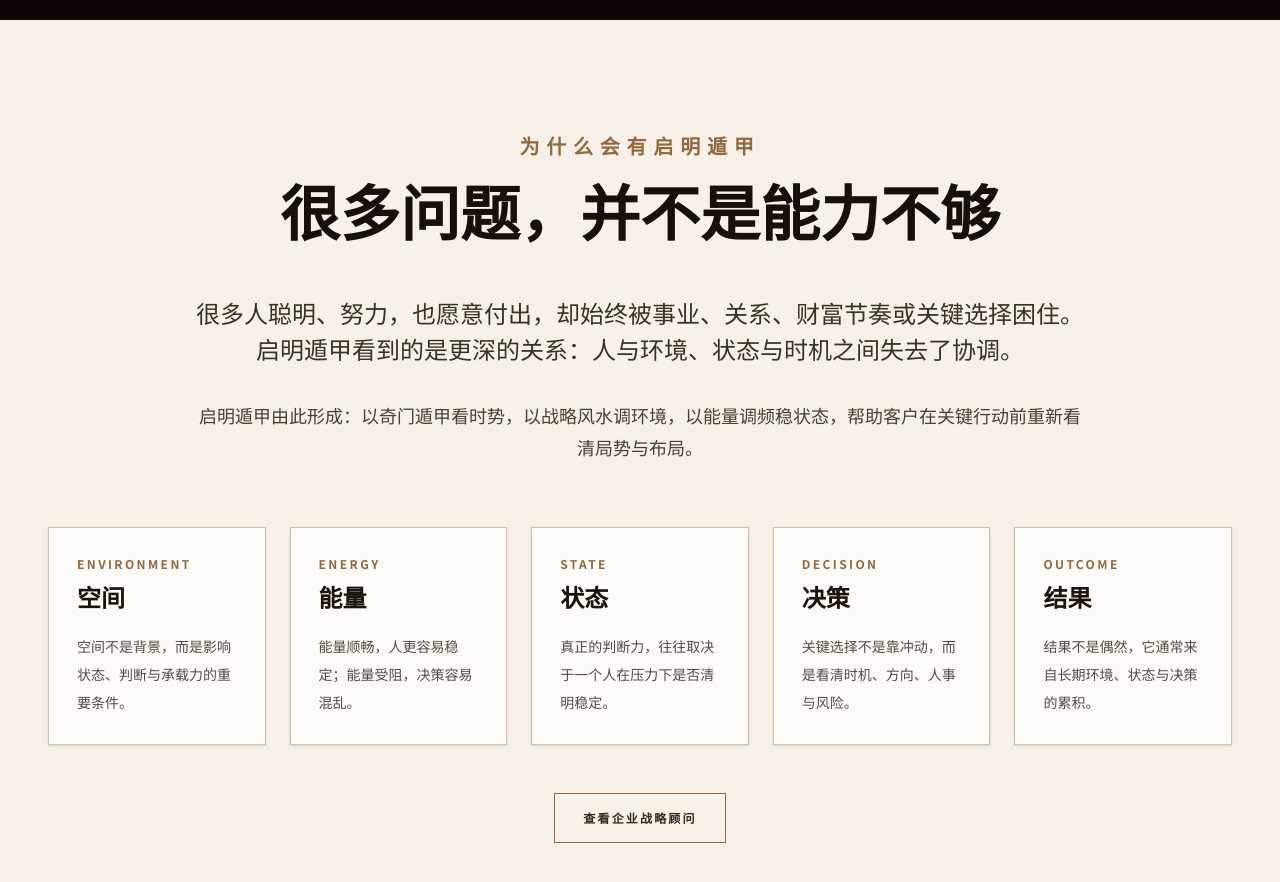
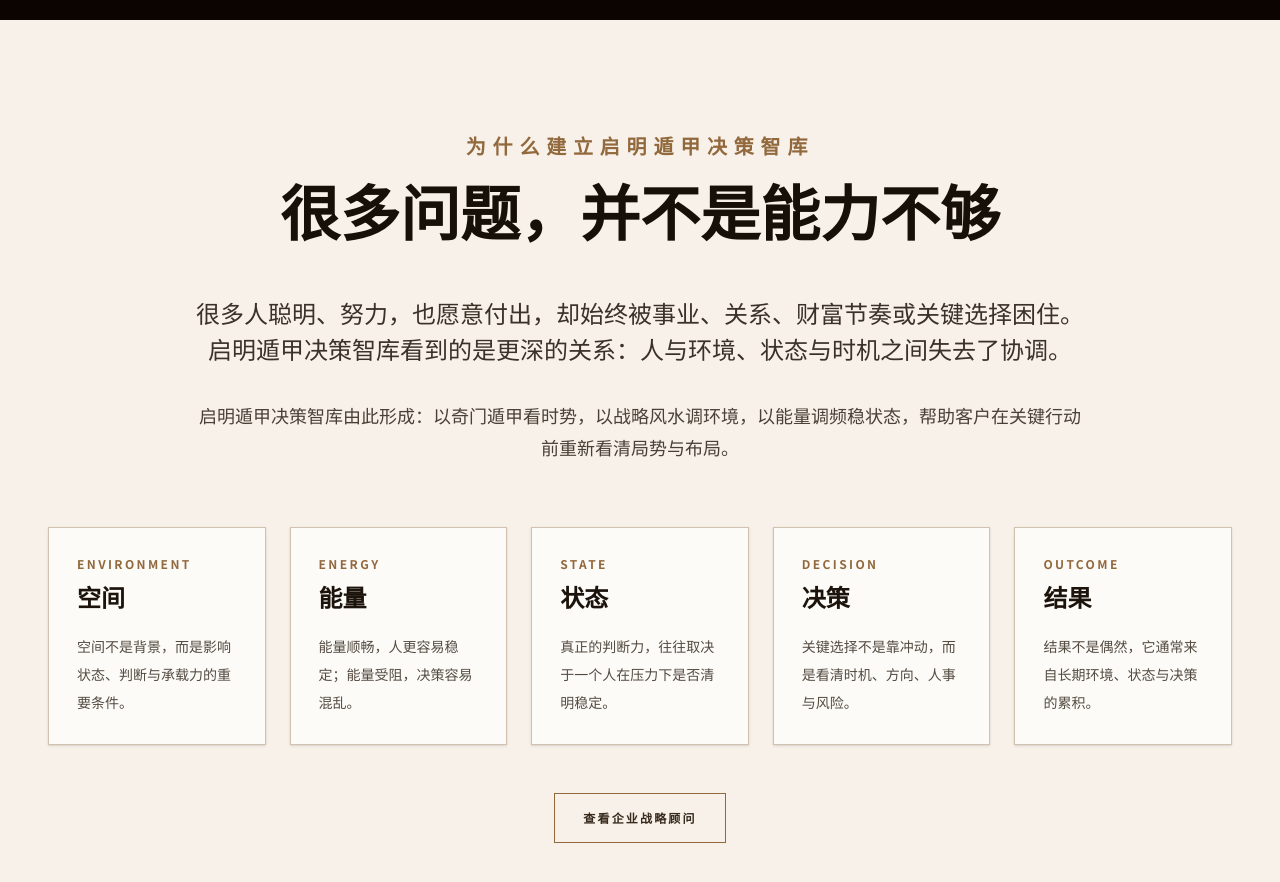
Before and after one commit to BODHIWONG/qmfeng-website, a Next.js app: page / in a window 1280 px wide. Shown: the part 3400-4282 px from the top of the page. Built offline with nearby package versions, Linux system fonts and the light colour scheme.

Commit message:
Use formal institution name in brand worldview section

```diff
--- a/components/brand-worldview-section.tsx
+++ b/components/brand-worldview-section.tsx
@@ -44,20 +44,20 @@ export default function BrandWorldviewSection() {
       <div className="container">
         <div className="mx-auto max-w-5xl text-center">
           <p className="mb-5 text-lg font-bold uppercase tracking-[0.34em] text-[oklch(0.55_0.08_65)] md:text-xl">
-            {t("为什么会有启明遁甲", "Why Qimen Strategy Exists")}
+            {t("为什么建立启明遁甲决策智库", "Why Qimen Strategy Exists")}
           </p>
           <h2 className="text-4xl font-semibold leading-tight text-[oklch(0.18_0.02_70)] md:text-6xl">
             {t("很多问题，并不是能力不够", "The Problem Is Not Always Lack of Ability")}
           </h2>
           <p className="mx-auto mt-10 max-w-4xl text-lg leading-9 text-[oklch(0.32_0.02_70)] md:text-2xl">
             {t(
-              "很多人聪明、努力，也愿意付出，却始终被事业、关系、财富节奏或关键选择困住。启明遁甲看到的是更深的关系：人与环境、状态与时机之间失去了协调。",
+              "很多人聪明、努力，也愿意付出，却始终被事业、关系、财富节奏或关键选择困住。启明遁甲决策智库看到的是更深的关系：人与环境、状态与时机之间失去了协调。",
               "Many capable people work hard and make sincere effort, yet remain blocked in business, relationships, wealth rhythm or major choices. Qimen Strategy sees a deeper relationship: misalignment between people, environment, state and timing."
             )}
           </p>
           <p className="mx-auto mt-8 max-w-4xl text-base leading-8 text-[oklch(0.38_0.02_70)] md:text-lg">
             {t(
-              "启明遁甲由此形成：以奇门遁甲看时势，以战略风水调环境，以能量调频稳状态，帮助客户在关键行动前重新看清局势与布局。",
+              "启明遁甲决策智库由此形成：以奇门遁甲看时势，以战略风水调环境，以能量调频稳状态，帮助客户在关键行动前重新看清局势与布局。",
               "From this understanding, Qimen Strategy was formed: using Qi Men Dun Jia to read timing, strategic Feng Shui to align space, and energy alignment to support state before important action."
             )}
           </p>
```
